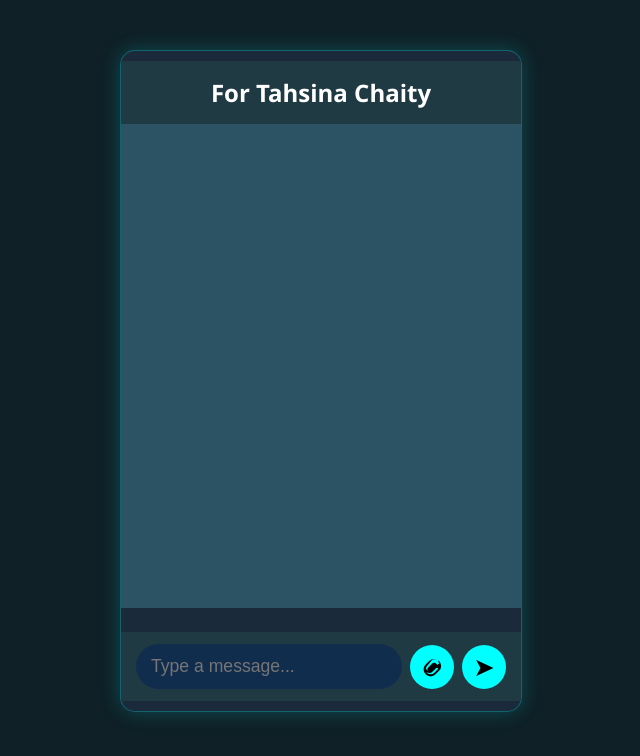
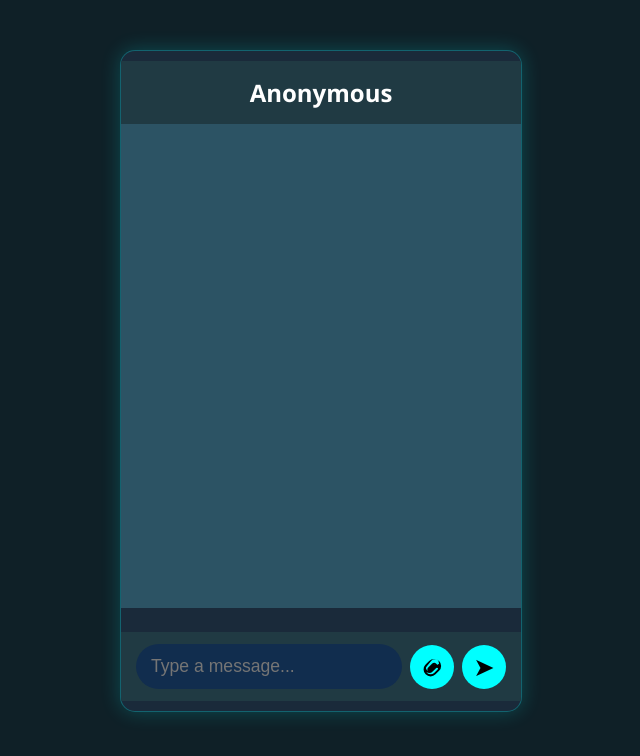
Before and after one commit to anonymous-11-11/project-calling, a website: page public/dashboard.html in a window 1280 px wide. Shown: the whole page, without its empty margins (319-959 px from the left). Drawn offline with nearby package versions, Linux system fonts and the light colour scheme; no server answers.

Commit message:
Update dashboard.html

```diff
--- a/public/dashboard.html
+++ b/public/dashboard.html
@@ -3,12 +3,12 @@
 <head>
   <meta charset="UTF-8" />
   <meta name="viewport" content="width=device-width, initial-scale=1" />
-  <title>For Tahsina Chaity</title>
+  <title>Anonymous</title>
   <link rel="stylesheet" href="style.css" />
 </head>
 <body>
   <div id="chat-container">
-    <header>For Tahsina Chaity</header>
+    <header>Anonymous</header>
     <div id="chat-box"></div>
     <div id="typing-status"></div>
     <form id="chat-form">
```
